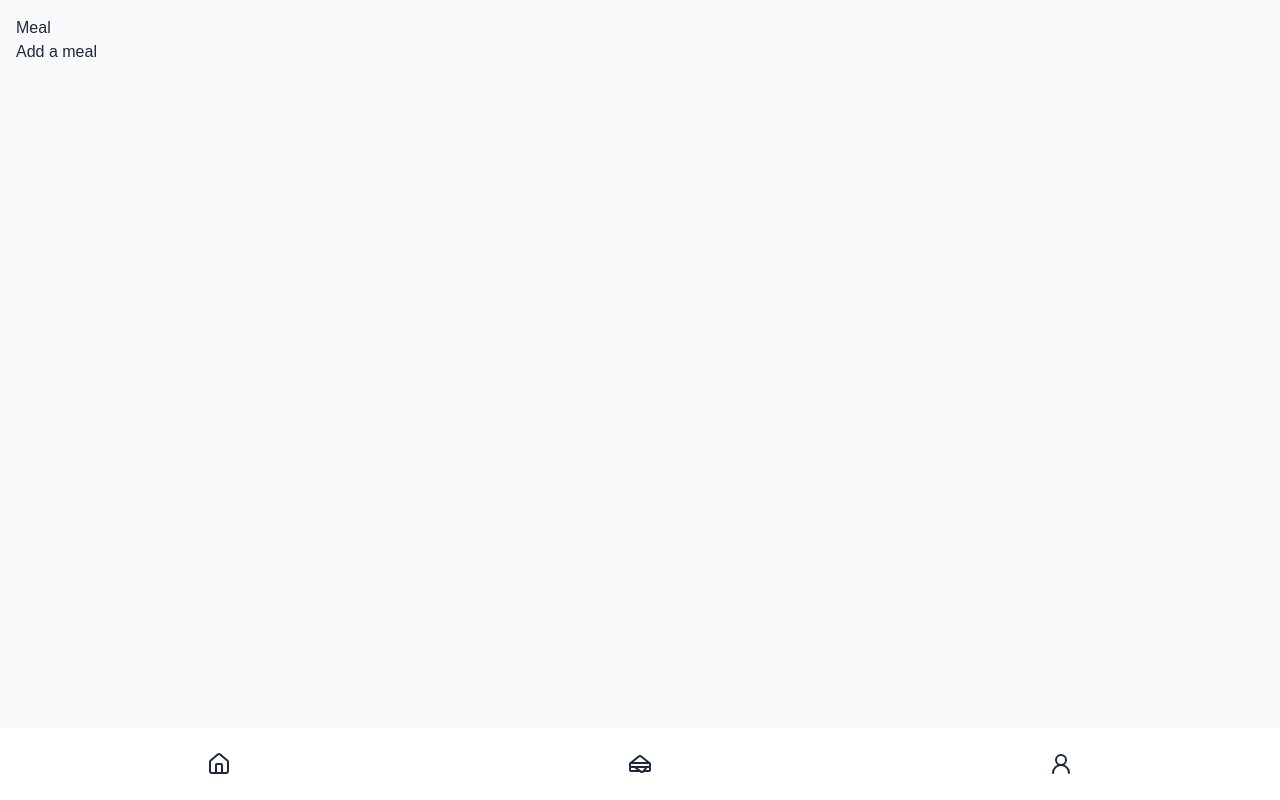
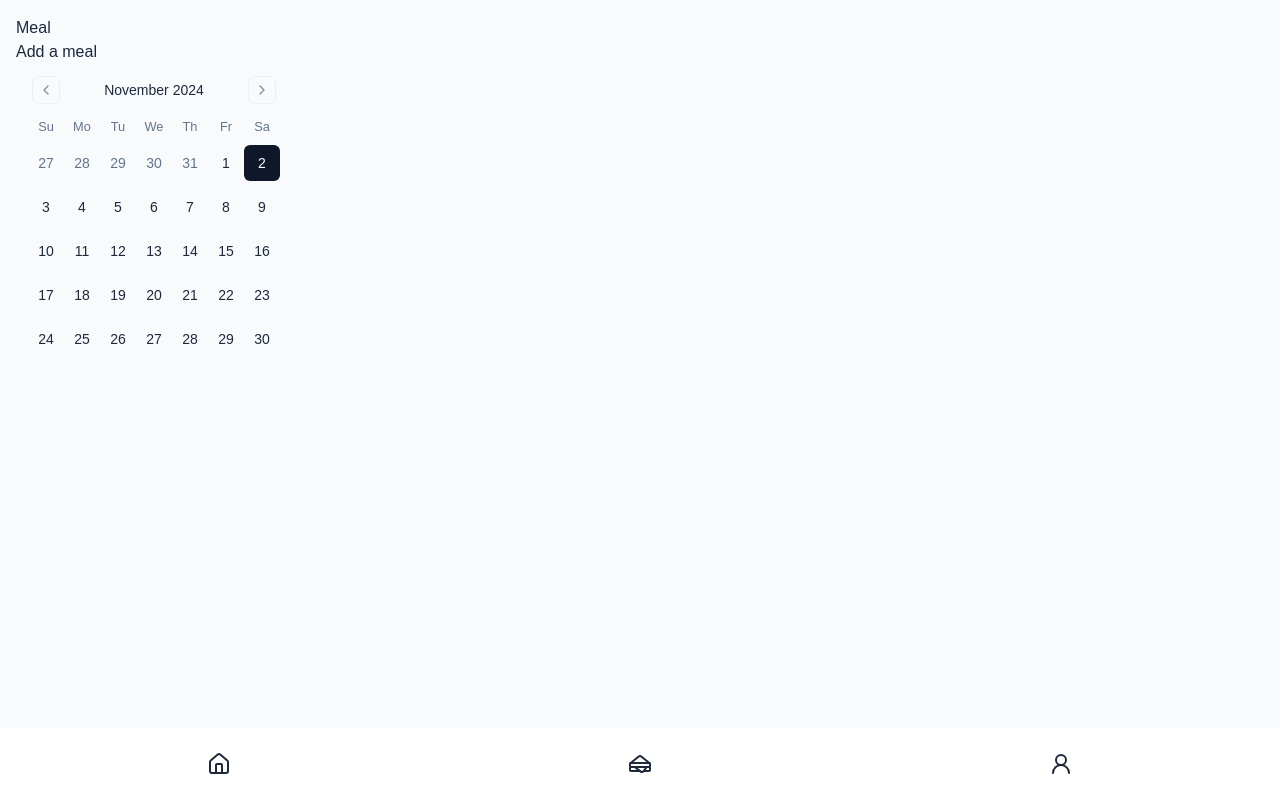
Before and after one commit to jymele/home, a Next.js app: page /meal in a window 1280 px wide. Built offline with nearby package versions, Linux system fonts and the light colour scheme.

Commit message:
Working on meal page

```diff
--- a/app/(toolbar)/meal/page.tsx
+++ b/app/(toolbar)/meal/page.tsx
@@ -1,10 +1,17 @@
+"use client";
+import { useState } from "react";
 import Link from "next/link";
+import { Calendar } from "@/components/ui/calendar";
 
 export default function Page() {
+  const [date, setDate] = useState<Date | undefined>(new Date());
+
   return (
     <div>
       <h1>Meal</h1>
       <Link href="/meal/add">Add a meal</Link>
+
+      <Calendar selected={date} onSelect={setDate} className="" />
     </div>
   );
 }
```
